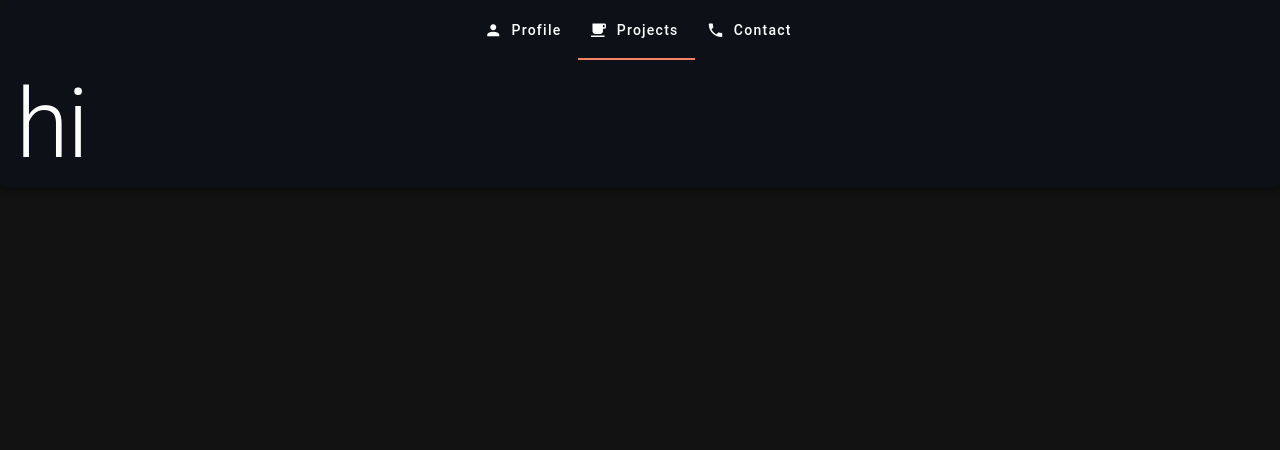
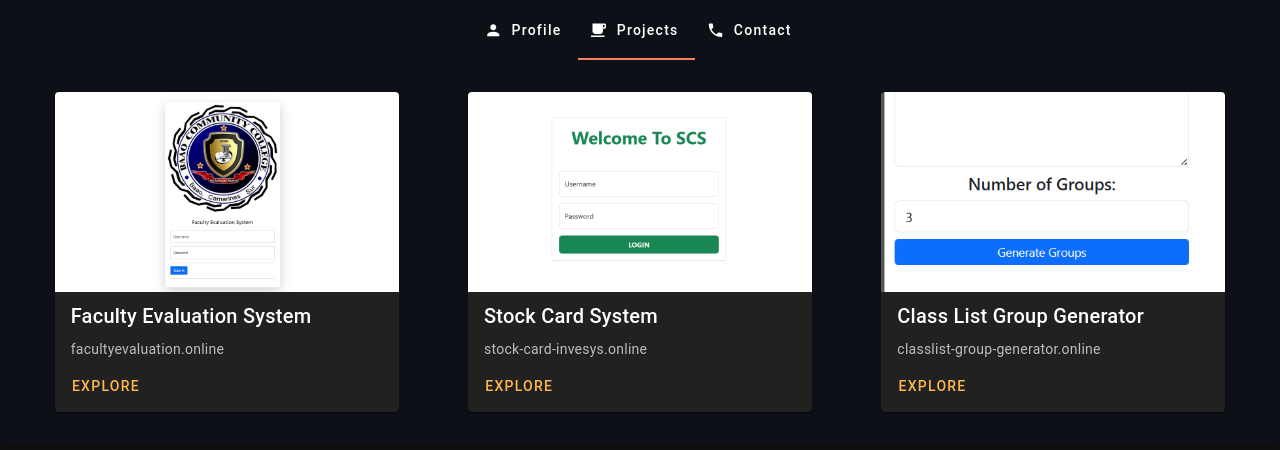
Before and after one commit to m1ch93l/m1k3techportfoliov2, a Vue app: page / in a window 1280 px wide. Both pictures are taken after a click on the tab "Projects". Shown: the top 450 px of the page. Built offline with nearby package versions, Linux system fonts and the light colour scheme.

Commit message:
add project links

```diff
--- a/src/components/Contact.vue
+++ b/src/components/Contact.vue
@@ -1,3 +1,3 @@
 <template>
-  <div class="text-h1">hi</div>
+  <div class="text-h1">Contact Page</div>
 </template>
--- a/src/components/Projects.vue
+++ b/src/components/Projects.vue
@@ -1,3 +1,54 @@
 <template>
-  <div class="text-h1">hi</div>
+  <v-container fluid>
+    <v-row>
+      <v-col v-for="(card, index) in cards" :key="index" cols="12" md="4">
+        <v-card class="mx-auto" max-width="344">
+          <v-img height="200px" :src="card.photo" cover></v-img>
+
+          <v-card-title>
+            {{ card.title }}
+          </v-card-title>
+
+          <v-card-subtitle>
+            {{ card.link }}
+          </v-card-subtitle>
+
+          <v-card-actions>
+            <v-btn color="orange-lighten-2" text="Explore" :href="card.url"></v-btn>
+
+            <v-spacer></v-spacer>
+          </v-card-actions>
+        </v-card>
+      </v-col>
+    </v-row>
+  </v-container>
 </template>
+
+<script>
+export default {
+  data() {
+    return {
+      cards: [
+        {
+          title: 'Faculty Evaluation System',
+          photo: 'src/assets/facultyEvaluationSystem.jpg',
+          link: 'facultyevaluation.online',
+          url: 'https://github.com/m1ch93l/faculty-evaluation-system-procedural-php',
+        },
+        {
+          title: 'Stock Card System',
+          photo: 'src/assets/stock-card-system.png',
+          link: 'stock-card-invesys.online',
+          url: 'https://github.com/m1ch93l/stock-card-invesys',
+        },
+        {
+          title: 'Class List Group Generator',
+          photo: 'src/assets/classlist-group-generator.png',
+          link: 'classlist-group-generator.online',
+          url: 'https://github.com/m1ch93l/classlist-group-generator',
+        },
+      ],
+    };
+  },
+};
+</script>
```
